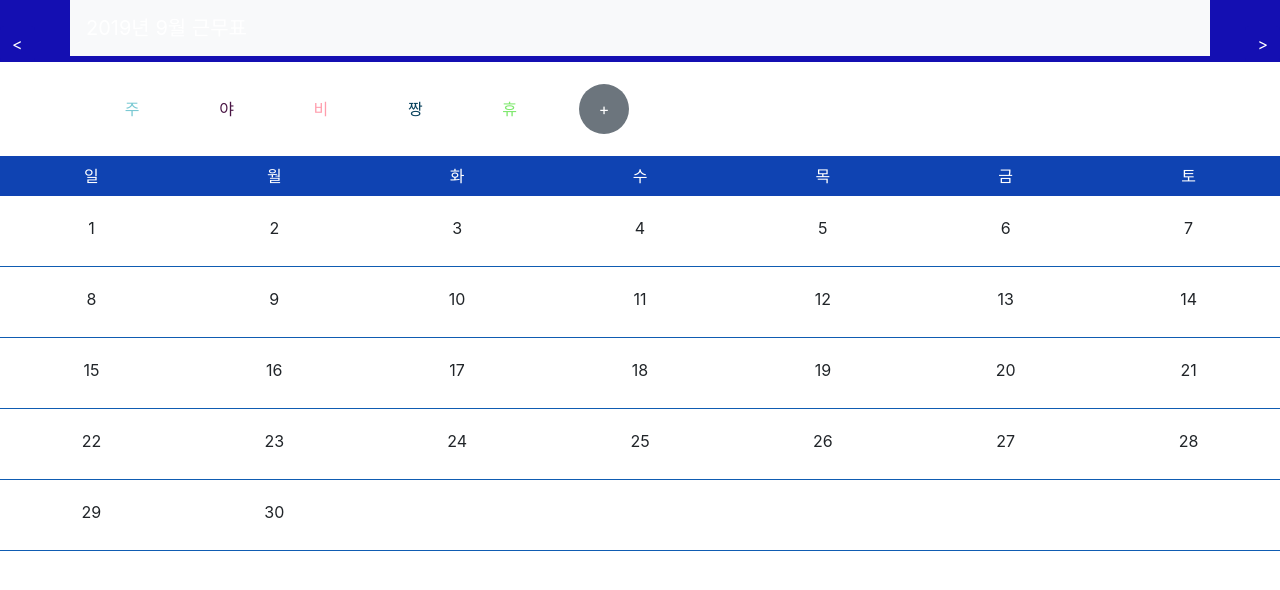
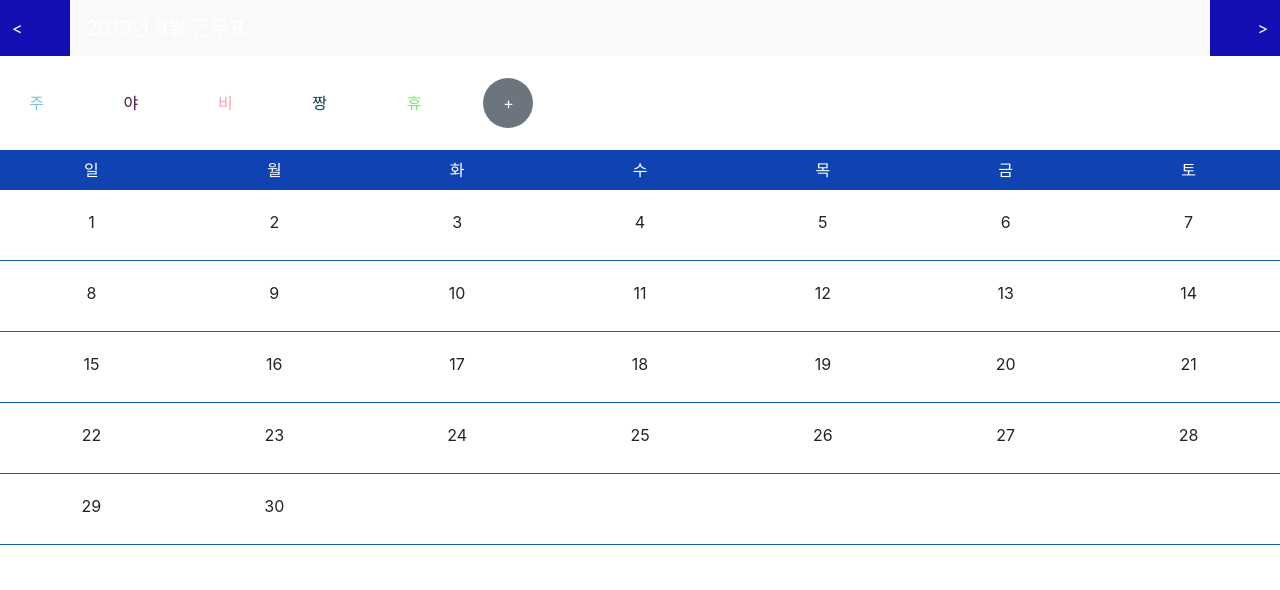
Before and after one commit to sskim0126/TimeTable, a React (Create React App) app: page / in a window 1280 px wide. Shown: the top 590 px of the page. Built offline with nearby package versions, Linux system fonts and the light colour scheme.

Commit message:
modify design

```diff
--- a/src/components/MonthChangeButton.js
+++ b/src/components/MonthChangeButton.js
@@ -14,7 +14,7 @@ class MonthChangeButton extends React.Component {
 
   render() {
 		return (
-			<div style={{ marginTop: '2%' }}>
+			<div>
 				{
 					this.state.isDescending
 						? <Button onClick={this.props.onClickDescendingButton} style={{ border: 0, backgroundColor: TITLE_COLOR, color: "white" }}>{'<'}</Button>
--- a/src/components/MyDate.js
+++ b/src/components/MyDate.js
@@ -2,7 +2,8 @@ import React from 'react';
 import {
 	Card,
 	CardTitle,
-	CardText
+	CardText,
+	Button
 } from 'reactstrap';
 import { DATE_COLOR } from '../utils/colors.js'
 
--- a/src/components/PropertyButtonGroup.js
+++ b/src/components/PropertyButtonGroup.js
@@ -69,12 +69,11 @@ class PropertyButtonGroup extends React.Component {
   render() {
 		return (
 			<div>
-				<div className='container' noGutters>
+				<div className='container' style={{ marginLeft: "-2%" }} noGutters>
 					{
 						this.props.propertyGroup.map(({ property, color }, id) => (
 							<PropertyButton
 								key={id}
-								className='button'
 								property={property}
 								color={color}
 								onClick={(isActive) => this.props.onClickPropertyButton(isActive, id)}
--- a/src/components/Title.js
+++ b/src/components/Title.js
@@ -16,7 +16,7 @@ class Title extends React.Component {
 
   render() {
 		return (
-			<div style={{ flexDirection: 'row', display: 'flex', backgroundColor: TITLE_COLOR }}>
+			<div style={{ flexDirection: 'row', display: 'flex', backgroundColor: TITLE_COLOR, alignItems: "center", justifyContent: "center" }}>
 				<MonthChangeButton isDescending={true} onClickDescendingButton={this.props.onClickDescendingButton} />
 					<Navbar color="light" light className='container'>
 						<NavbarBrand href="/" style={{ color: "white" }}>{this.props.year}년 {this.props.month}월 근무표</NavbarBrand>
```
Also changed, not shown: 8 other files (tests, documents, lock files or other folders).
